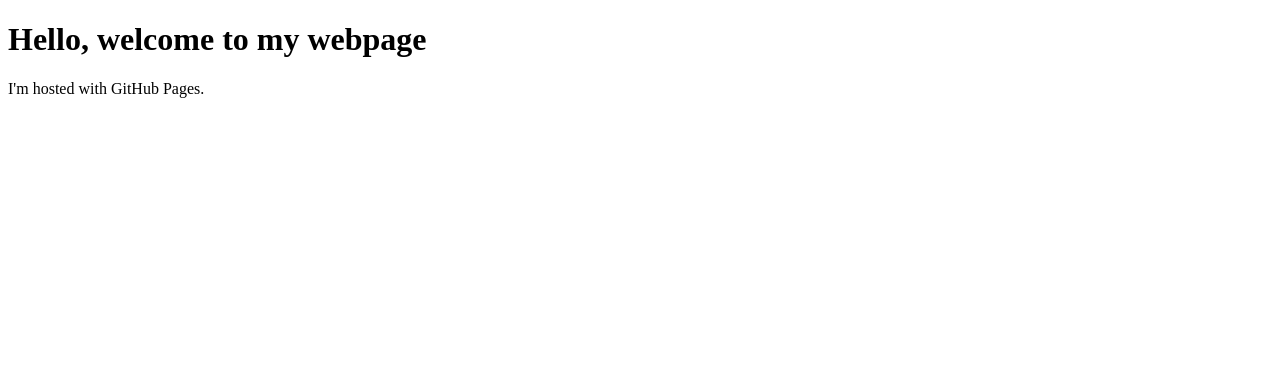
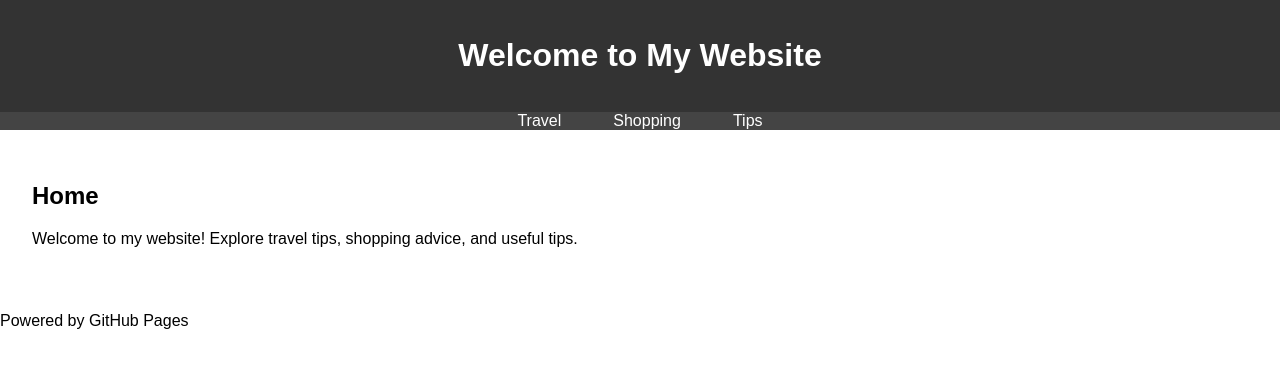
Before and after one commit to aramanjulu/aramanjulu.github.io, a plain HTML site: page index.html in a window 1280 px wide. Drawn offline with Linux system fonts and the light colour scheme.

Commit message:
Add indexes

```diff
--- a/index.html
+++ b/index.html
@@ -1,7 +1,62 @@
 <!DOCTYPE html>
-<html>
+<html lang="en">
+<head>
+    <meta charset="UTF-8">
+    <meta name="viewport" content="width=device-width, initial-scale=1.0">
+    <title>My Website</title>
+    <style>
+        body {
+            font-family: Arial, sans-serif;
+            margin: 0;
+            padding: 0;
+        }
+        header {
+            background-color: #333;
+            color: white;
+            padding: 1rem;
+            text-align: center;
+        }
+        nav ul {
+            list-style: none;
+            margin: 0;
+            padding: 0;
+            display: flex;
+            justify-content: center;
+            background-color: #444;
+        }
+        nav ul li {
+            margin: 0 10px;
+        }
+        nav ul li a {
+            color: white;
+            text-decoration: none;
+            padding: 0.5rem 1rem;
+        }
+        nav ul li a:hover {
+            background-color: #555;
+        }
+        section {
+            padding: 2rem;
+        }
+    </style>
+</head>
 <body>
-<h1>Hello, welcome to my webpage</h1>
-<p>I'm hosted with GitHub Pages.</p>
+    <header>
+        <h1>Welcome to My Website</h1>
+    </header>
+    <nav>
+        <ul>
+            <li><a href="travel.html">Travel</a></li>
+            <li><a href="shopping.html">Shopping</a></li>
+            <li><a href="tips.html">Tips</a></li>
+        </ul>
+    </nav>
+    <section>
+        <h2>Home</h2>
+        <p>Welcome to my website! Explore travel tips, shopping advice, and useful tips.</p>
+    </section>
+    <footer>
+        <p>Powered by GitHub Pages</p>
+    </footer>
 </body>
 </html>
```
Also changed, not shown: shopping.html (added, +25 -0 lines), tips.html (added, +25 -0 lines), travel.html (added, +25 -0 lines).
